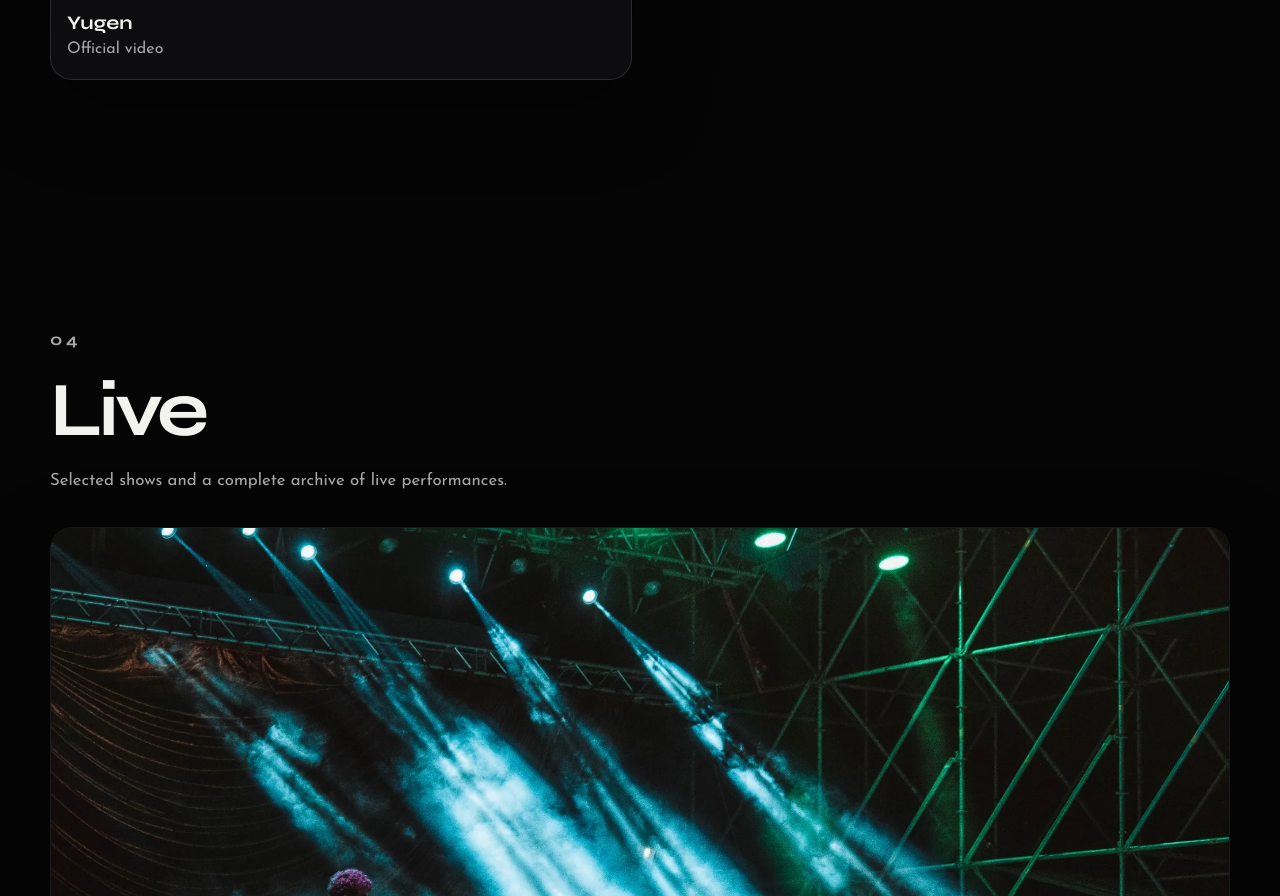
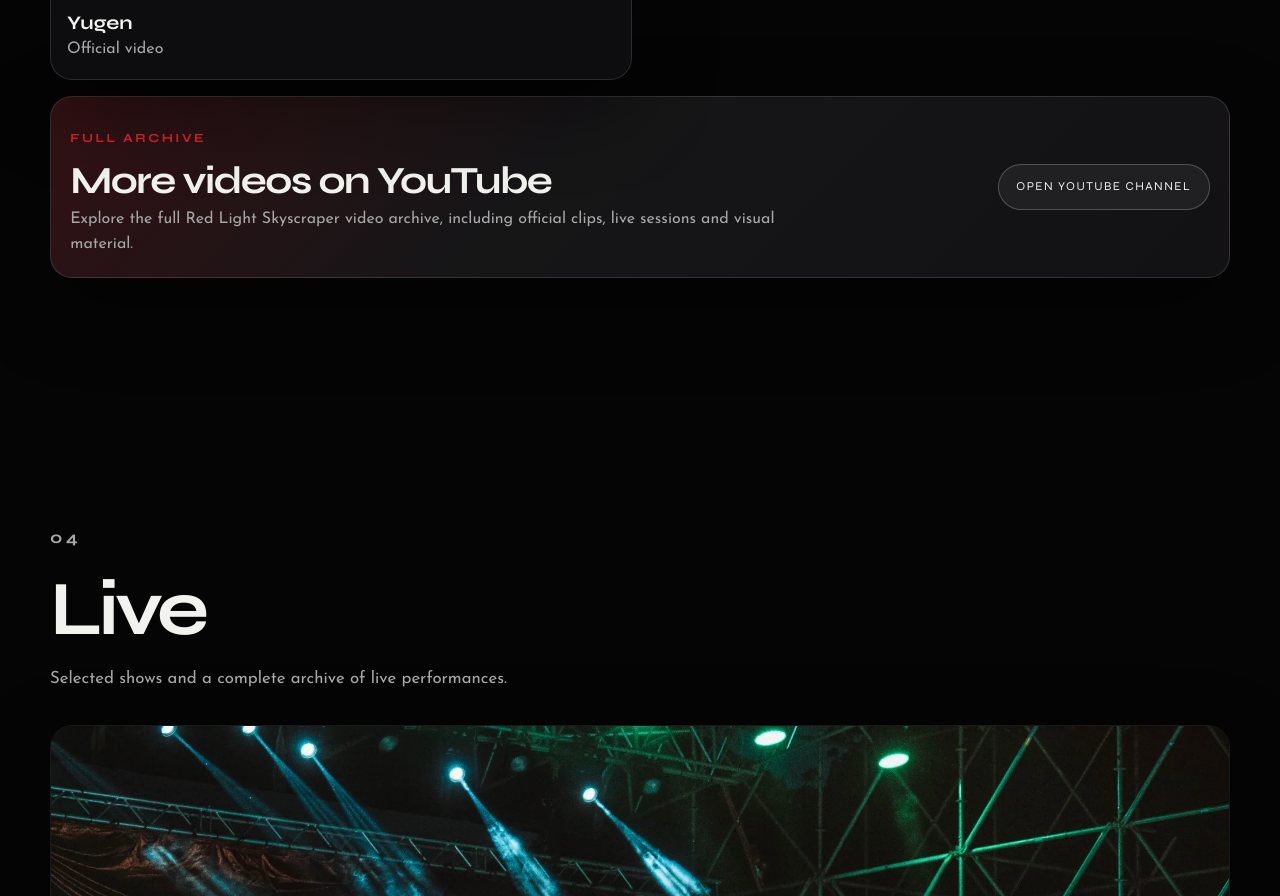
Before and after one commit to carloparillo/red-light-skyscraper, a plain HTML site: page index.html in a window 1280 px wide. Shown: the part 5139-6035 px from the top of the page. Drawn offline with Linux system fonts and the light colour scheme.

Commit message:
Restore YouTube video box

```diff
--- a/assets/css/style.css
+++ b/assets/css/style.css
@@ -313,6 +313,23 @@ h1{
 .video-meta{padding:1rem}
 .video-meta h3{font-size:1.2rem}
 .video-meta p{margin:.25rem 0 0;color:var(--muted)}
+
+.video-channel-box{
+  margin-top:1rem;
+  border:1px solid var(--line);
+  border-radius:var(--radius);
+  background:
+    linear-gradient(135deg,rgba(223,36,40,.18),rgba(255,255,255,.035) 42%,rgba(255,255,255,.02)),
+    var(--panel);
+  box-shadow:var(--shadow);
+  padding:1.2rem;
+  display:flex;
+  align-items:center;
+  justify-content:space-between;
+  gap:1rem;
+}
+.video-channel-box h3{font-size:clamp(1.5rem,3vw,2.4rem);margin:.2rem 0 .35rem;letter-spacing:-.04em}
+.video-channel-box p:not(.section-kicker){margin:0;color:var(--muted);max-width:720px}
 .live-hero{margin-bottom:2rem}
 .highlight-grid{
   display:grid;
@@ -410,6 +427,7 @@ cite{display:block;margin-top:1rem;color:var(--red);font-style:normal}
   .release-grid{grid-template-columns:repeat(3, minmax(0,1fr))}
   .highlight-grid{grid-template-columns:repeat(2,minmax(0,1fr))}
   .video-grid{grid-template-columns:1fr}
+  .video-channel-box{flex-direction:column;align-items:flex-start}
   .shop-feature{min-height:420px}
   .archive-head{align-items:flex-start;flex-direction:column}
 }
--- a/data/site.json
+++ b/data/site.json
@@ -321,7 +321,11 @@
       "albumsLabel": "Albums",
       "singlesLabel": "Singles",
       "sharePhotos": "Share photos",
-      "openSpotify": "Open on Spotify"
+      "openSpotify": "Open on Spotify",
+      "videoChannelKicker": "Full archive",
+      "videoChannelTitle": "More videos on YouTube",
+      "videoChannelText": "Explore the full Red Light Skyscraper video archive, including official clips, live sessions and visual material.",
+      "videoChannelButton": "Open YouTube channel"
     },
     "it": {
       "metaTitle": "Red Light Skyscraper — Post-rock strumentale da Siena",
@@ -376,7 +380,11 @@
       "albumsLabel": "Album",
       "singlesLabel": "Singoli",
       "sharePhotos": "Invia foto",
-      "openSpotify": "Apri su Spotify"
+      "openSpotify": "Apri su Spotify",
+      "videoChannelKicker": "Archivio completo",
+      "videoChannelTitle": "Altri video su YouTube",
+      "videoChannelText": "Esplora l’archivio video completo dei Red Light Skyscraper, con videoclip ufficiali, live session e materiale visuale.",
+      "videoChannelButton": "Apri il canale YouTube"
     }
   }
 }
--- a/index.html
+++ b/index.html
@@ -121,6 +121,14 @@
         <p data-i18n="videosIntro">Official videos and live footage from the audiovisual side of the project.</p>
       </div>
       <div id="video-grid" class="video-grid"></div>
+      <div class="video-channel-box reveal">
+        <div>
+          <p class="section-kicker" data-i18n="videoChannelKicker">Full archive</p>
+          <h3 data-i18n="videoChannelTitle">More videos on YouTube</h3>
+          <p data-i18n="videoChannelText">Explore the full Red Light Skyscraper video archive, including official clips, live sessions and visual material.</p>
+        </div>
+        <a class="btn" href="https://www.youtube.com/c/redlightskyscraper" target="_blank" rel="noopener" data-i18n="videoChannelButton">Open YouTube channel</a>
+      </div>
     </section>
 
     <section id="live" class="section">
```
